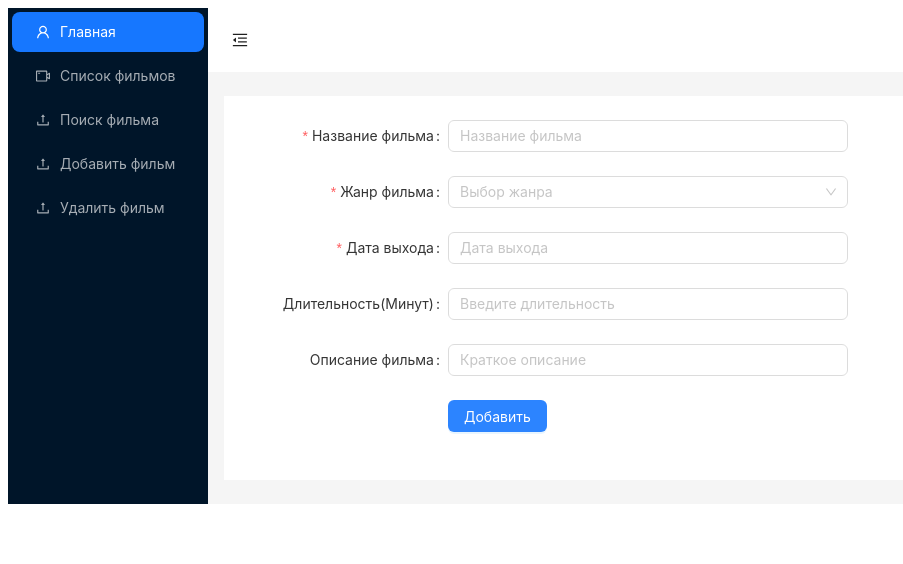
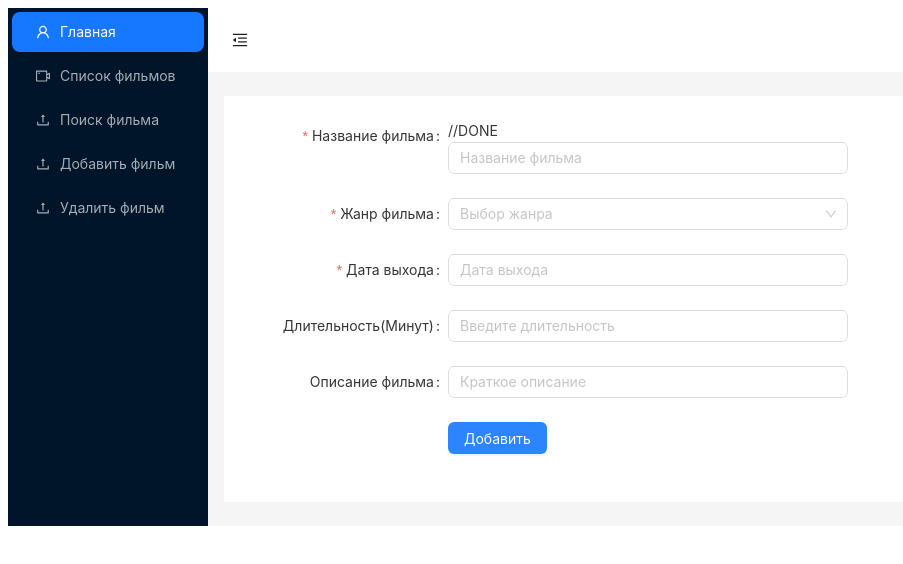
Before and after one commit to Pr1ntel/library_films_front, a React (Create React App) app: page /secure/add-films in a window 1280 px wide. Shown: the top 564 px of the page, without its empty margins (0-903 px from the left). Built offline with nearby package versions, Linux system fonts and the light colour scheme.

Commit message:
fix vbug

```diff
--- a/src/components/pages/optional_film/AddFilms.jsx
+++ b/src/components/pages/optional_film/AddFilms.jsx
@@ -94,6 +94,7 @@ setStyleFilmId(value);
                                     },
                                 ]}
                             >
+                                //DONE
                                 <Input value={name}
                                        allowClear="true"
                                        placeholder="Название фильма"
```
